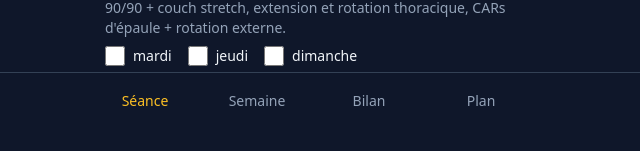
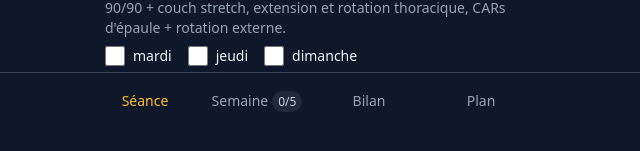
Before and after one commit to Simon0687/programme-12-semaines, a React app: page / in a window 1280 px wide. Shown: the part 671-822 px from the top of the page, without its empty margins (327-967 px from the left). Built offline with nearby package versions, Linux system fonts and the light colour scheme.

Commit message:
feat(nav): afficher le compteur de séances validées sur l'onglet Semaine
Co-Authored-By: Claude Sonnet 5 <noreply@anthropic.com>

```diff
--- a/src/App.jsx
+++ b/src/App.jsx
@@ -392,6 +392,7 @@ export default function Programme() {
     SESSIONS.forEach((s) => { m[s.id] = !!(state.logs[`w${week}_${s.id}`] && state.logs[`w${week}_${s.id}`].done); });
     return m;
   }, [state, week]);
+  const weekDoneCount = useMemo(() => Object.values(doneMap).filter(Boolean).length, [doneMap]);
 
   useEffect(() => {
     const byDay = week === curWeek ? SESSIONS.find((s) => s.day === weekday) : null;
@@ -706,7 +707,14 @@ export default function Programme() {
         <nav className="fixed bottom-0 left-0 right-0 bg-slate-900 border-t border-slate-700">
           <div className="max-w-md mx-auto grid grid-cols-4">
             {[["seance", "Séance"], ["semaine", "Semaine"], ["bilan", "Bilan"], ["plan", "Plan"]].map(([id, label]) => (
-              <button key={id} onClick={() => setTab(id)} className={`h-14 text-sm focus:outline-none focus:ring-2 focus:ring-amber-400 ${tab === id ? "text-amber-400 font-medium" : "text-slate-400"}`}>{label}</button>
+              <button key={id} onClick={() => setTab(id)} className={`h-14 text-sm focus:outline-none focus:ring-2 focus:ring-amber-400 ${tab === id ? "text-amber-400 font-medium" : "text-slate-400"}`}>
+                {label}
+                {id === "semaine" && (
+                  <span className={`ml-1 rounded-full px-1.5 py-0.5 text-xs ${weekDoneCount === 5 ? "bg-emerald-500/20 text-emerald-400" : "bg-slate-800 text-slate-300"}`}>
+                    {weekDoneCount}/5
+                  </span>
+                )}
+              </button>
             ))}
           </div>
         </nav>
```
